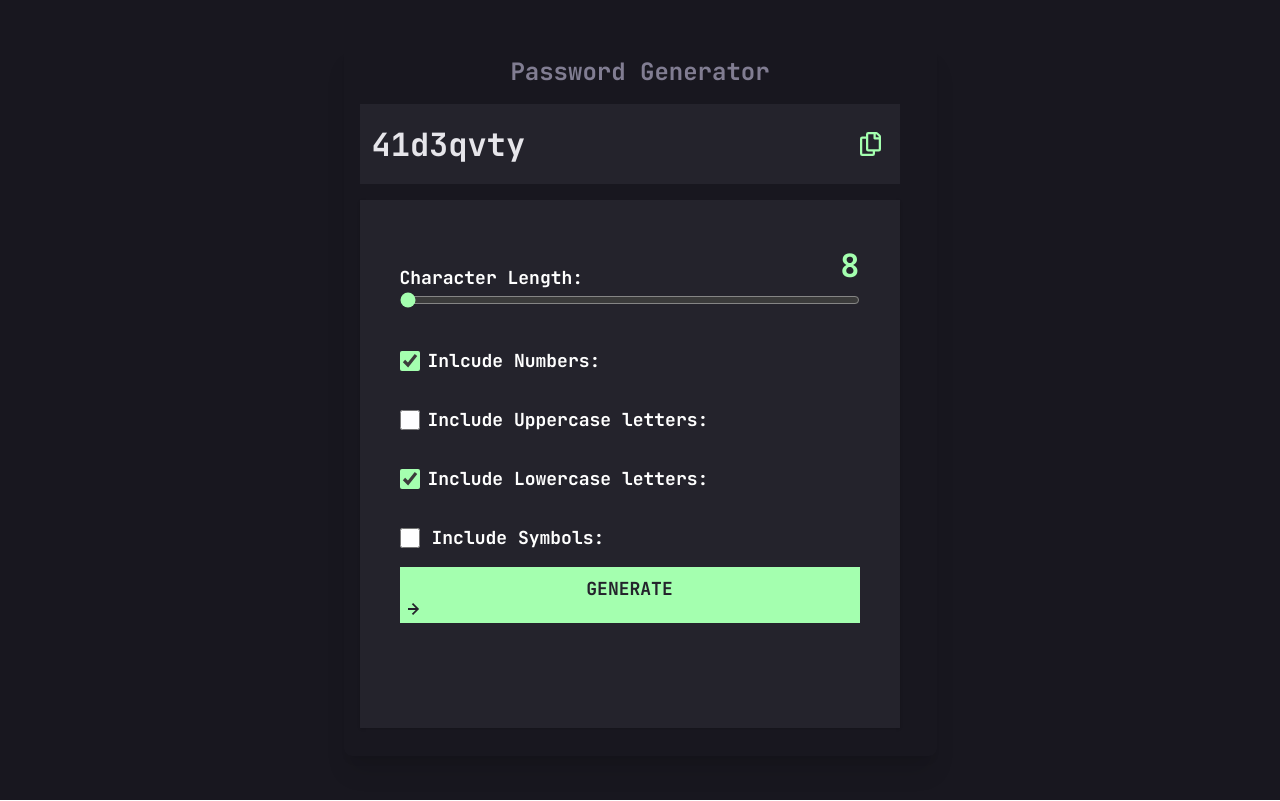
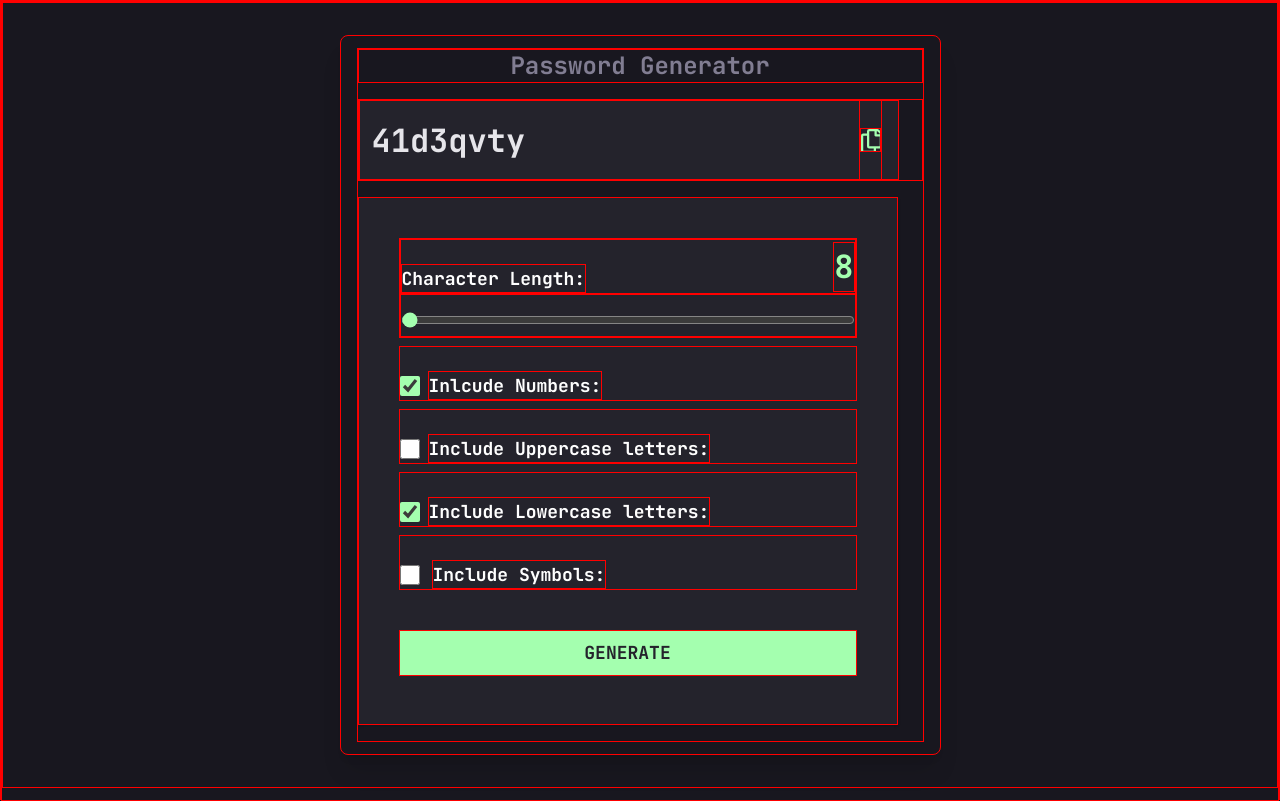
Before and after one commit to Faraz-mobin17/password-generator, a React (Vite) app: page / in a window 1280 px wide. Built offline with nearby package versions, Linux system fonts and the light colour scheme.

Commit message:
added width and bgc in css to html,body prop

```diff
--- a/src/App.css
+++ b/src/App.css
@@ -1,18 +1,19 @@
-/* * {
+* {
   border: 1px solid red !important;
-} */
+}
 html,
 body {
   height: 100vh;
   font-family: "Roboto", sans-serif;
   color: #f2f2f2;
+  background-color: #18171f;
+  width: 100%;
 }
 @font-face {
   font-family: myFirstFont;
   src: url("./assets/fonts/static/JetBrainsMono-Bold.ttf");
 }
 #root {
-  height: 100%;
   display: flex;
   justify-content: center;
   align-items: center;
@@ -20,10 +21,12 @@ body {
 }
 
 input[type="checkbox"] {
+  /* appearance: none; */
   accent-color: #a4ffaf;
+  background-color: transparent;
   color: white;
   font-size: 22px;
-  border: none;
+  border: 2px solid #e6e5ea;
   outline: none;
   vertical-align: middle;
   cursor: pointer;
@@ -32,10 +35,21 @@ input[type="checkbox"] {
   width: 20px;
   height: 20px;
 }
-
 input[type="range"] {
+  border: none;
+  /* appearance: none; */
   accent-color: #a4ffaf;
+  background-color: #18171f;
+  border-radius: 10px;
 }
+/* input[type="range"]::-webkit-slider-thumb {
+  height: 20px;
+  width: 20px;
+  border-radius: 15px;
+  background: #ffffff;
+  cursor: pointer;
+  -webkit-appearance: none;
+} */
 
 label {
   vertical-align: middle;
--- a/src/components/Card.jsx
+++ b/src/components/Card.jsx
@@ -1,5 +1,6 @@
 import React from "react";
 import { useState, useCallback, useEffect, useRef } from "react";
+import ArrowRight from "../assets/images/icon-arrow-right.svg";
 export default function Card() {
   const [length, setLength] = useState(8);
   const [password, setPassword] = useState("");
@@ -114,10 +115,11 @@ export default function Card() {
           <div className="w-full">
             <input
               type="range"
-              min={8}
-              max={15}
+              min="8"
+              max="15"
+              step="1"
               value={length}
-              className="cursor-pointer w-full outline-none"
+              className="cursor-pointer w-full outline-none mt-4"
               id="slider"
               onChange={(e) => setLength(e.target.value)}
             />
@@ -169,16 +171,11 @@ export default function Card() {
         </div>
         <button
           type="button"
-          className="p-2 neon-green mt-4 text-lg"
+          className="p-2 neon-green mt-10 text-lg "
           onClick={generatePassword}
         >
           GENERATE
-          <svg width="12" height="12" xmlns="http://www.w3.org/2000/svg">
-            <path
-              fill="#24232C"
-              d="m5.106 12 6-6-6-6-1.265 1.265 3.841 3.84H.001v1.79h7.681l-3.841 3.84z"
-            />
-          </svg>
+          {/* <img src={ArrowRight} alt="arrow right" /> */}
         </button>
       </div>
     </div>
```
